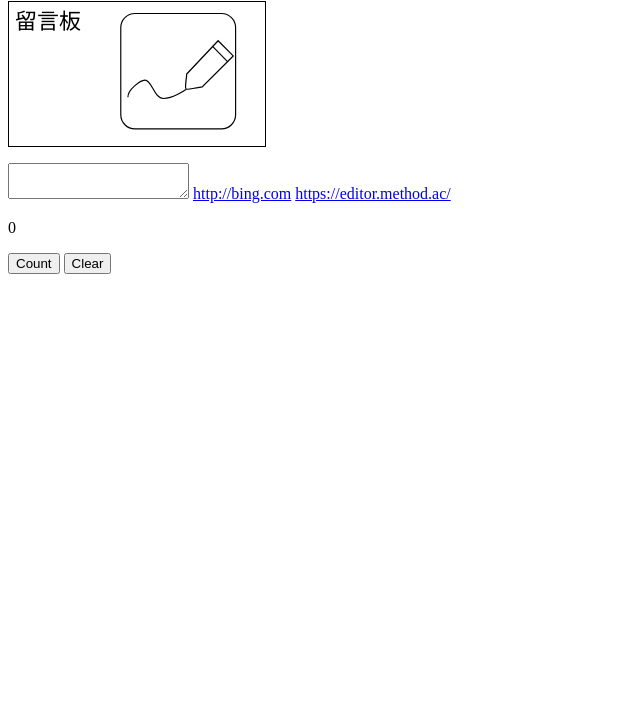
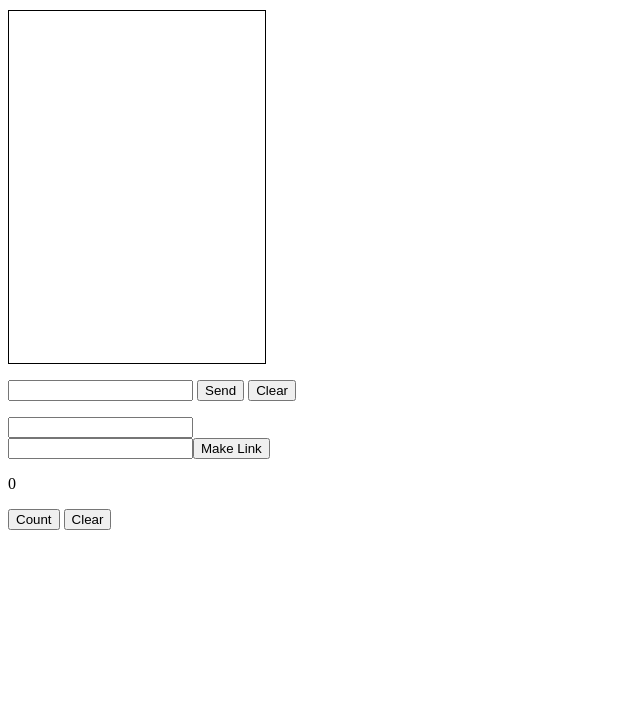
Before and after one commit to Ff-c109/DYCW_2_5-demo, a plain HTML site: page index.html in a window 1280 px wide. Shown: the part 79-800 px from the top of the page, without its empty margins (0-640 px from the left). Drawn offline with Linux system fonts and the light colour scheme.

Commit message:
更改主页

```diff
--- a/index.html
+++ b/index.html
@@ -24,108 +24,18 @@
                 position: absolute;
                 left: 105px;
             }
+
+            div.comments {
+                border: 1px solid #000000;
+                width: 16rem;
+                height: 22rem;
+            }
         </style>
     </head>
     <body>
-        <h1> Welcome APM </h1>
-        <div id="MesBd" class="MesBd">
-            <button class="MesBdTitle">留言板</button>
-                <svg class="MesBdImg"
-    width="146"
-    height="146"
-    viewBox="0 0 38.629166 38.629167"
-    version="1.1"
-    id="svg5"
-    inkscape:version="1.2.1 (9c6d41e410, 2022-07-14)"
-    sodipodi:docname="MesBd.svg"
-    xmlns:inkscape="http://www.inkscape.org/namespaces/inkscape"
-    xmlns:sodipodi="http://sodipodi.sourceforge.net/DTD/sodipodi-0.dtd"
-    xmlns="http://www.w3.org/2000/svg"
-    xmlns:svg="http://www.w3.org/2000/svg">
-    <sodipodi:namedview
-        id="namedview7"
-        pagecolor="#ffffff"
-        bordercolor="#000000"
-        borderopacity="0.25"
-        inkscape:showpageshadow="2"
-        inkscape:pageopacity="0.0"
-        inkscape:pagecheckerboard="0"
-        inkscape:deskcolor="#d1d1d1"
-        inkscape:document-units="mm"
-        showgrid="false"
-        inkscape:zoom="2.061125"
-        inkscape:cx="5.5794772"
-        inkscape:cy="113.28765"
-        inkscape:window-width="1920"
-        inkscape:window-height="1001"
-        inkscape:window-x="-9"
-        inkscape:window-y="-9"
-        inkscape:window-maximized="1"
-        inkscape:current-layer="layer1" />
-    <defs
-        id="defs2" />
-    <g
-        inkscape:label="图层 1"
-        inkscape:groupmode="layer"
-        id="layer1">
-        <rect
-        style="fill:none;stroke:#000000;stroke-width:0.308452;stroke-opacity:1"
-        id="rect61"
-        width="30.379442"
-        height="30.529097"
-        x="4.17488"
-        y="3.0496042"
-        ry="3.7413108" />
-        <path
-        style="fill:none;stroke:#000000;stroke-width:0.323424;stroke-opacity:1"
-        d="m 21.627587,19.055672 8.301903,-8.802875 3.994311,4.008452 -8.145262,8.174099 c -5.46182,0.783643 -4.618708,1.905282 -4.150952,-3.379676 z"
-        id="path794"
-        sodipodi:nodetypes="ccccc" />
-        <path
-        style="fill:none;stroke:#000000;stroke-width:0.308452;stroke-opacity:1"
-        d="m 28.473354,11.721169 4.074077,4.1799"
-        id="path1050" />
-        <path
-        style="fill:none;stroke:#000000;stroke-width:0.308452;stroke-opacity:1"
-        d="m 6.0565158,25.175381 c 0,-2.010584 3.2387987,-4.420977 4.5139572,-4.495803 1.795855,-0.105377 2.3794,4.847372 4.919086,4.847372 2.539686,0 5.930337,-2.357937 5.930337,-2.357937"
-        id="path1778"
-        sodipodi:nodetypes="cssc" />
-    </g>
-    </svg>
-        </div>
-        <p></p>
-        <textarea></textarea>
-        <a href="http://bing.com">http://bing.com</a>
-        <!--<a href="https://ff-c109.github.io/DYCW_2_5-demo/show.html">https://ff-c109.github.io/DYCW_2_5-demo/show.html</a>
-        <a href="https://ff-c109.github.io/DYCW_2_5-demo/">https://ff-c109.github.io/DYCW_2_5-demo/</a>-->
-        <a href="https://editor.method.ac/">https://editor.method.ac/</a>
         <script>
-            function closeBt() {
-                document.getElementById("MesBdContent").style.display = "none";
-                document.getElementById("MesBd").style.display = "block";
-                localStorage.setItem('MesBd', document.getElementById("MesContent").value);
-            }
-            function clearBt() {
-                document.getElementById("MesContent").value = " ";
-                localStorage.setItem('MesBd', document.getElementById("MesContent").value);
-            }
-        </script>
-        <div id="MesBdContent" style="display: none;">
-            <textarea id="MesContent"></textarea>
-            <p></p>
-            <button onclick="clearBt()">清除</button>
-            <button onclick="closeBt()">关闭</button>
-        </div>
-        <p id="counter"></p>
-        <script>
-            document.getElementById("MesBd").onclick = () => {
-                document.getElementById("MesBdContent").style.width = window.innerWidth + "px";
-                document.getElementById("MesBdContent").style.height = window.innerHeight + "px";
-                document.getElementById("MesBdContent").style.display = "block";
-                document.getElementById("MesBd").style.display = "none";
-                document.getElementById("MesContent").style.width = window.innerWidth - "100" + "px";
-                document.getElementById("MesContent").style.height = window.innerHeight - "200" + "px";
-            }
+            var commnum = 0;
+            var totalmnum = 0;
             function count() {
                 var c = parseInt(document.getElementById("counter").innerHTML);
                 c++;
@@ -135,7 +45,53 @@
                 document.getElementById("counter").innerHTML = "0";
                 var c = parseInt(document.getElementById("counter").innerHTML);
             }
+            function turntoFc() {
+                if(document.getElementById("passwd").value == "123456") {
+                    document.getElementById("mklink").href = document.getElementById("urlset").value;
+                    document.getElementById("mklink").innerHTML = document.getElementById("urlset").value;
+                }
+            }
+            function clearComm() {
+                document.getElementById("comments").innerHTML = "";
+                commnum = 0;
+                totalmnum = 0;
+            }
+            function delComm(num) {
+                document.getElementById("comment" + num).remove();
+                totalmnum--;
+            }
+            function sendComm() {
+                var newelement = "";
+                if(totalmnum >= 8) {
+                    alert("评论区已满");
+                    return ;
+                }
+                totalmnum++;
+                newelement += "<p id=\"comment" + (++commnum).toString() +  "\" style=\"border: 1px solid #000000\">";
+                newelement += document.getElementById("newComm").value;
+                newelement += "<button onclick=\"delComm(" + commnum.toString() + ")\"> Delete </button>"
+                newelement += "</p>";
+                document.getElementById("comments").innerHTML += newelement;
+                document.getElementById("newComm").value = "";
+            }
         </script>
+        <h1> 留言板 </h1>
+        <p></p>
+        <div id="comments" class="comments">
+
+        </div>
+        <p></p>
+        <input id="newComm" type="text" /> <button onclick="sendComm()">Send</button> <button onclick="clearComm()">Clear</button>
+        <p></p>
+        <input id="urlset" type="text" /><br/>
+        <input id="passwd" type="password" /><button onclick="turntoFc()" id="turnto">Make Link</button>
+        <p></p>
+        <a id="mklink"></a>
+        <!--<a href="http://bing.com">http://bing.com</a>-->
+        <!--<a href="https://ff-c109.github.io/DYCW_2_5-demo/show.html">https://ff-c109.github.io/DYCW_2_5-demo/show.html</a>
+        <a href="https://ff-c109.github.io/DYCW_2_5-demo/">https://ff-c109.github.io/DYCW_2_5-demo/</a>-->
+        <!--<a href="https://editor.method.ac/">https://editor.method.ac/</a>-->
+        <p id="counter"></p>
         <button onclick="count()">Count</button>
         <button onclick="uncount()">Clear</button>
         <script>
```
